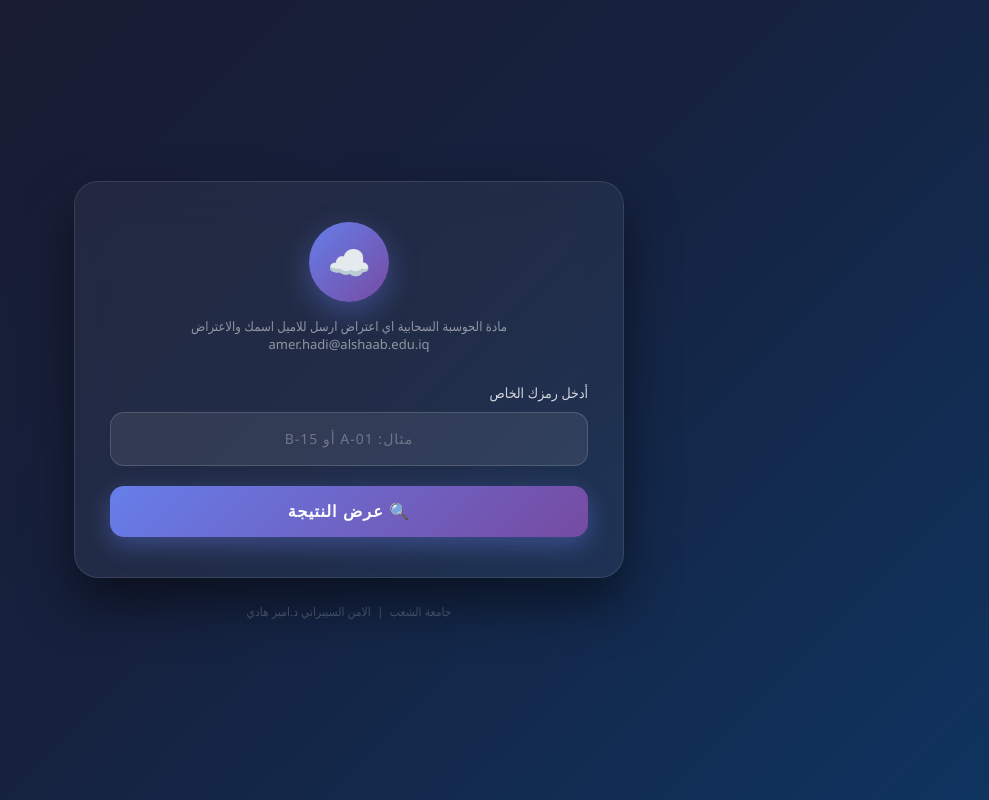
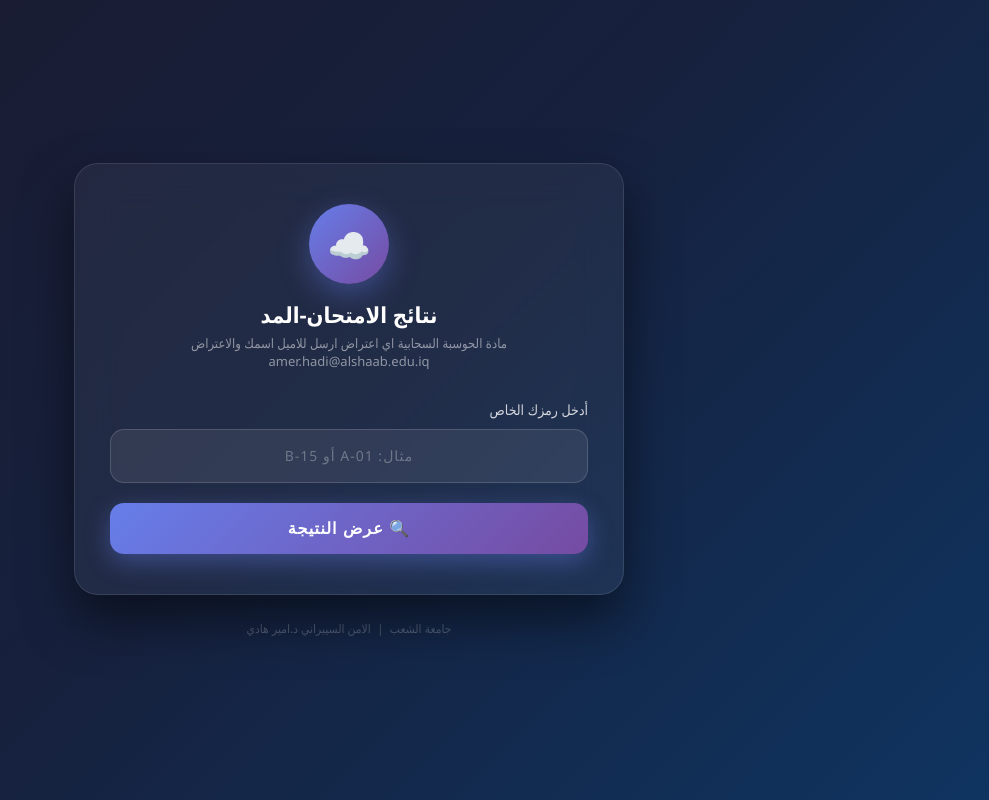
Before and after one commit to ameerkhadi/academic-cv-website, a plain HTML site: page mid.html in a window 1280 px wide. Shown: the whole page, without its empty margins (291-1280 px from the left). Drawn offline with Linux system fonts and the light colour scheme.

Commit message:
Update mid.html

```diff
--- a/mid.html
+++ b/mid.html
@@ -310,6 +310,7 @@
     <div class="card">
         <div class="logo">
             <div class="logo-icon">☁️</div>
+            <h1> نتائج الامتحان-المد</h1>
             <p>مادة الحوسبة السحابية اي اعتراض ارسل للاميل اسمك  والاعتراض amer.hadi@alshaab.edu.iq</p>
         </div>
 
```
